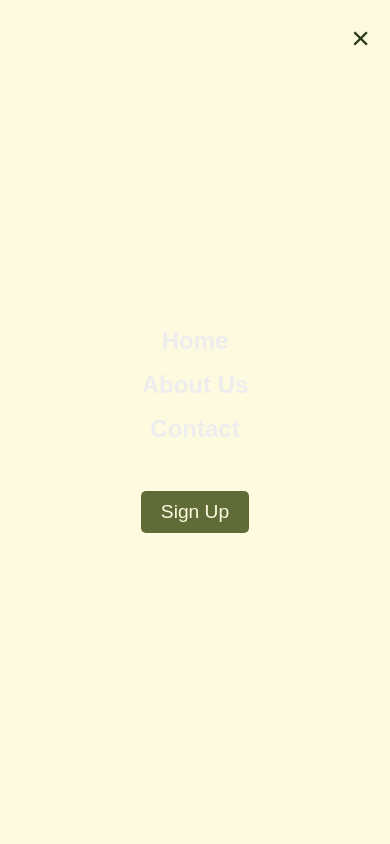
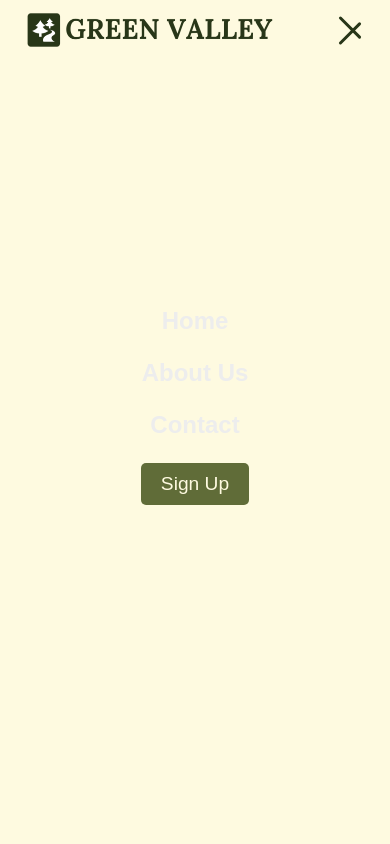
Before and after one commit to MarcosGulhotti/Green-Valley, a Next.js app: page / in a window 390 px wide. Both pictures are taken after a click on the button 360 px from the left and 30 px from the top of the page. Shown: the top 844 px of the page. Built offline with nearby package versions, Linux system fonts and the light colour scheme.

Commit message:
feat: enhance mobile menu functionality and styles

```diff
--- a/src/components/Header/Header.css
+++ b/src/components/Header/Header.css
@@ -27,6 +27,7 @@
     flex-direction: row;
     justify-content: space-between;
     align-items: center;
+    z-index: 1;
 }
 
 .nav-list {
@@ -64,9 +65,14 @@
 
 /* Mobile styles */
 @media (max-width: 768px) {
+    .nav-list,
     .desktop-button {
-        display: none;
-        /* Hides the button in mobile view */
+        display: none; /* Hides desktop navigation elements */
+    }
+
+    .hamburger-menu {
+        display: flex; /* Makes the button visible on mobile */
+        z-index: 1;
     }
 
     .header-container {
@@ -88,8 +94,6 @@
     }
 
     .hamburger-menu {
-        position: absolute;
-        right: 15px;
         display: flex;
         flex-direction: column;
         justify-content: space-around;
@@ -127,12 +131,28 @@
         width: 100vw;
         height: 100vh;
         background-color: var(--color-soft-beige);
-        z-index: 9999;
         padding: 1rem;
         display: flex;
         flex-direction: column;
-        justify-content: center;
+        justify-content: space-between;
         align-items: center;
+        opacity: 0;
+        visibility: hidden;
+        transition: opacity 0.3s ease, visibility 0.3s ease;
+    }
+
+    .mobile-menu.fade-in {
+        opacity: 1;
+        visibility: visible;
+    }
+
+    .mobile-menu.fade-out {
+        opacity: 0;
+        visibility: hidden;
+    }
+
+    .mobile-menu img {
+        margin-top: 1rem;
     }
 
     .mobile-menu ul {
@@ -140,10 +160,14 @@
         margin: 0;
         padding: 0;
         text-align: center;
+        flex-grow: 1;
+        display: flex;
+        flex-direction: column;
+        justify-content: center;
+        gap: 1.5rem;
     }
 
     .mobile-menu li {
-        margin: 1rem 0;
         font-size: 1.5rem;
         font-weight: bold;
         cursor: pointer;
@@ -161,7 +185,7 @@
         border-radius: 5px;
         cursor: pointer;
         font-size: 1.2rem;
-        margin-top: 2rem;
+        margin-bottom: 2rem;
     }
 
     .close-menu {
@@ -178,6 +202,10 @@
 
 /* Desktop styles */
 @media (min-width: 769px) {
+    .mobile-menu {
+        display: none;
+    }
+
     .header-container {
         flex-direction: row;
         justify-content: space-between;
--- a/src/components/Header/Header.tsx
+++ b/src/components/Header/Header.tsx
@@ -29,10 +29,15 @@ export function Header() {
   }, []);
 
   useEffect(() => {
+    const bodyStyle = document.body.style;
     if (isMobileMenuOpen) {
-      document.body.style.overflow = 'hidden';
+      bodyStyle.overflow = 'hidden';
+      bodyStyle.position = 'fixed';
+      bodyStyle.width = '100%';
     } else {
-      document.body.style.overflow = 'auto';
+      bodyStyle.overflow = '';
+      bodyStyle.position = '';
+      bodyStyle.width = '';
     }
   }, [isMobileMenuOpen]);
 
@@ -70,9 +75,7 @@ export function Header() {
         <div className={isMobileMenuOpen ? 'bar open' : 'bar'}></div>
       </button>
 
-      {isMobileMenuOpen && (
-        <div className="mobile-menu">
-          <button className="close-menu" onClick={toggleMobileMenu}>×</button>
+      <div className={`mobile-menu ${isMobileMenuOpen ? 'fade-in' : 'fade-out'}`}>
         <ul>
           <li><Link href="/">Home</Link></li>
           <li><Link href="/about">About Us</Link></li>
@@ -80,7 +83,6 @@ export function Header() {
           <button className="mobile-menu-button">Sign Up</button>
         </ul>
       </div>
-      )}
     </header>
   );
 }
```
Lines whose indentation alone changed are shown as unchanged.
